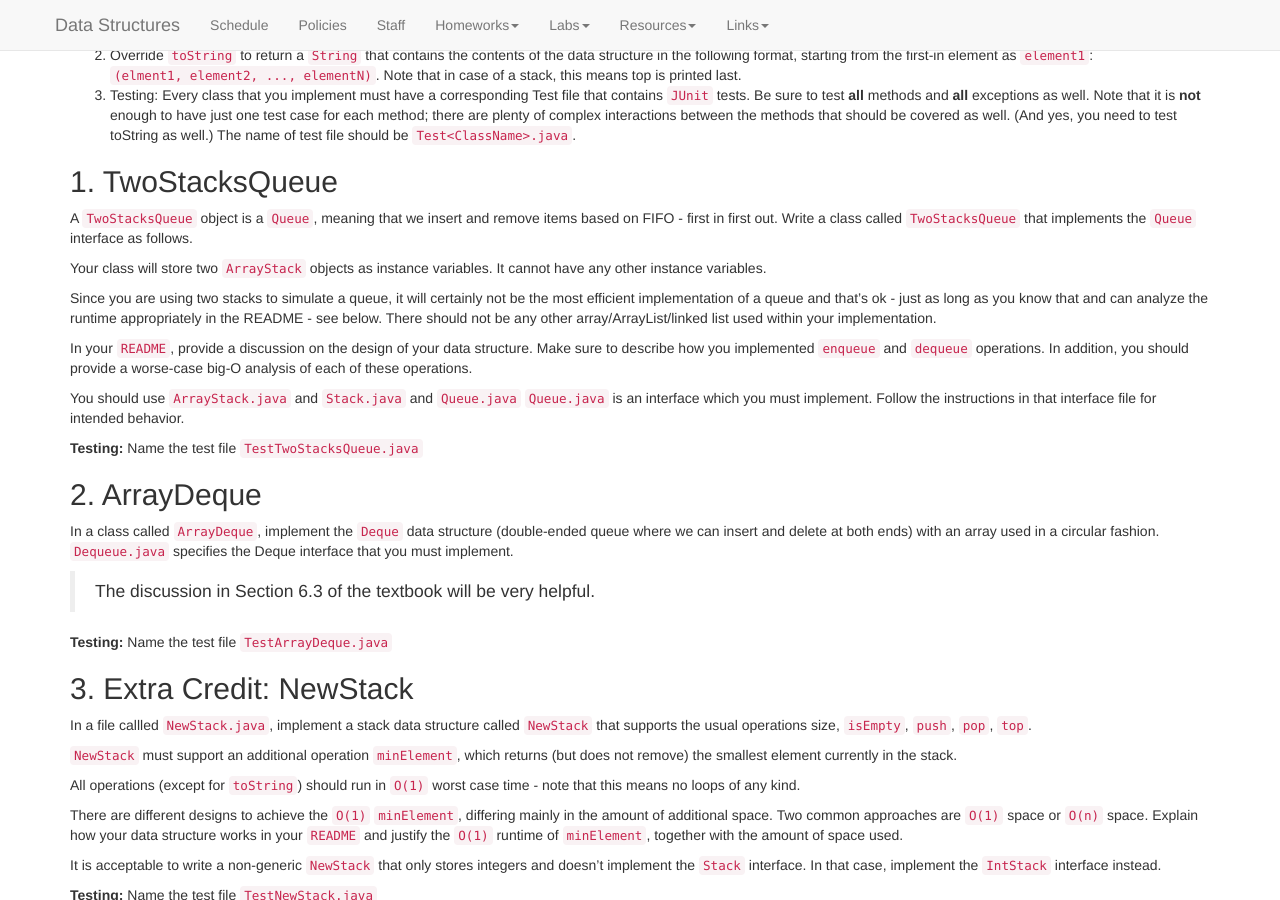
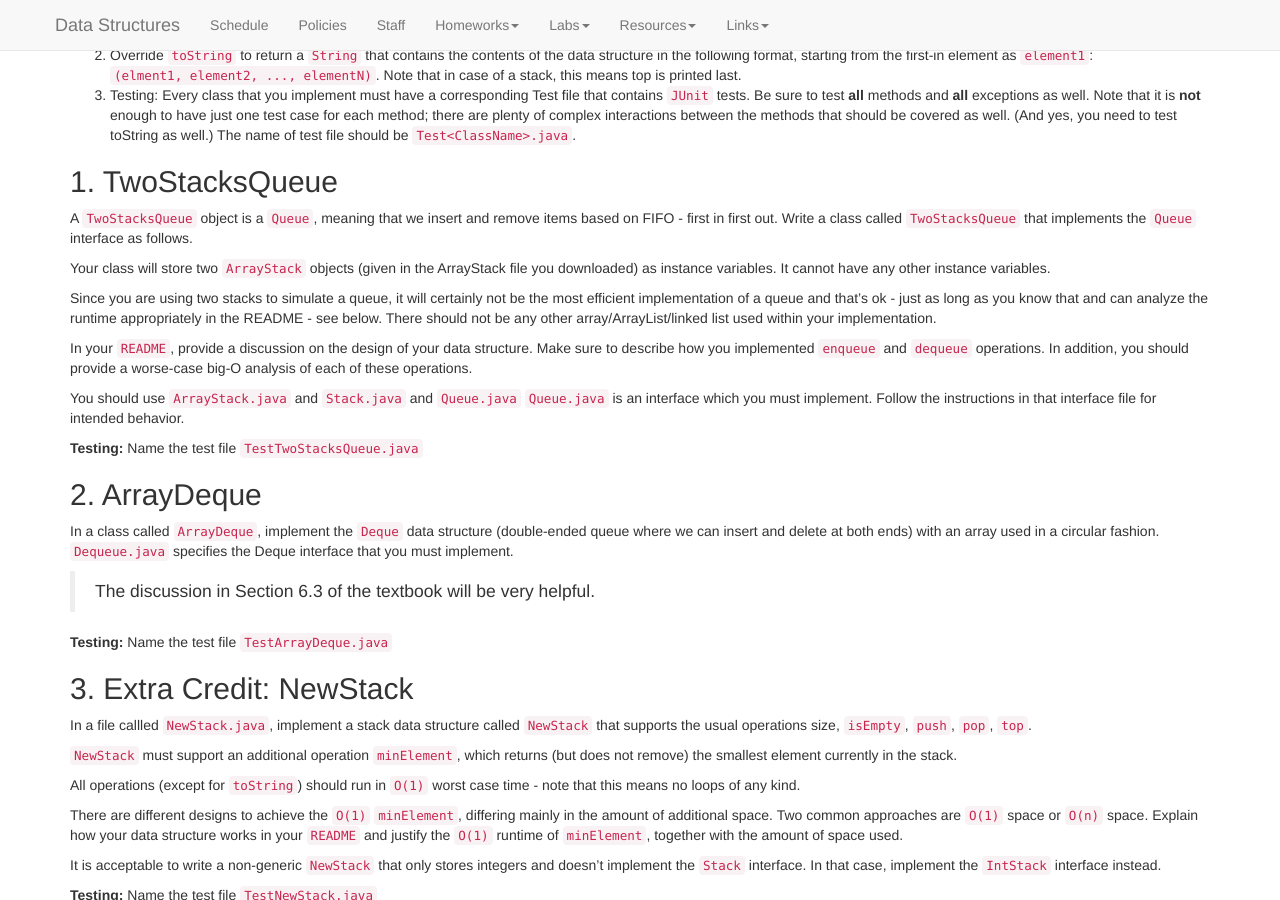
Before and after one commit to kalte0/BMC-CS-151.github.io, a Jekyll site: the page built from hws/HW03.md, in a window 1280 px wide and 900 px high, scrolled down 553 px. Built offline with Jekyll 4.4.1, drawn with Linux system fonts in a browser that asks for light colours; nearby versions of some CDN libraries.

Commit message:
Update HW03.md

```diff
--- a/hws/HW03.md
+++ b/hws/HW03.md
@@ -94,7 +94,7 @@ A `TwoStacksQueue` object is a `Queue`, meaning that we insert and remove
 items based on FIFO - first in first out.
 Write a class called `TwoStacksQueue` that implements the `Queue` interface as follows.
 
-Your class will store two `ArrayStack` objects as instance variables.
+Your class will store two `ArrayStack` objects (given in the ArrayStack file you downloaded) as instance variables.
 It cannot have any other instance variables.
 
 Since you are using two stacks to simulate a queue, it
```
